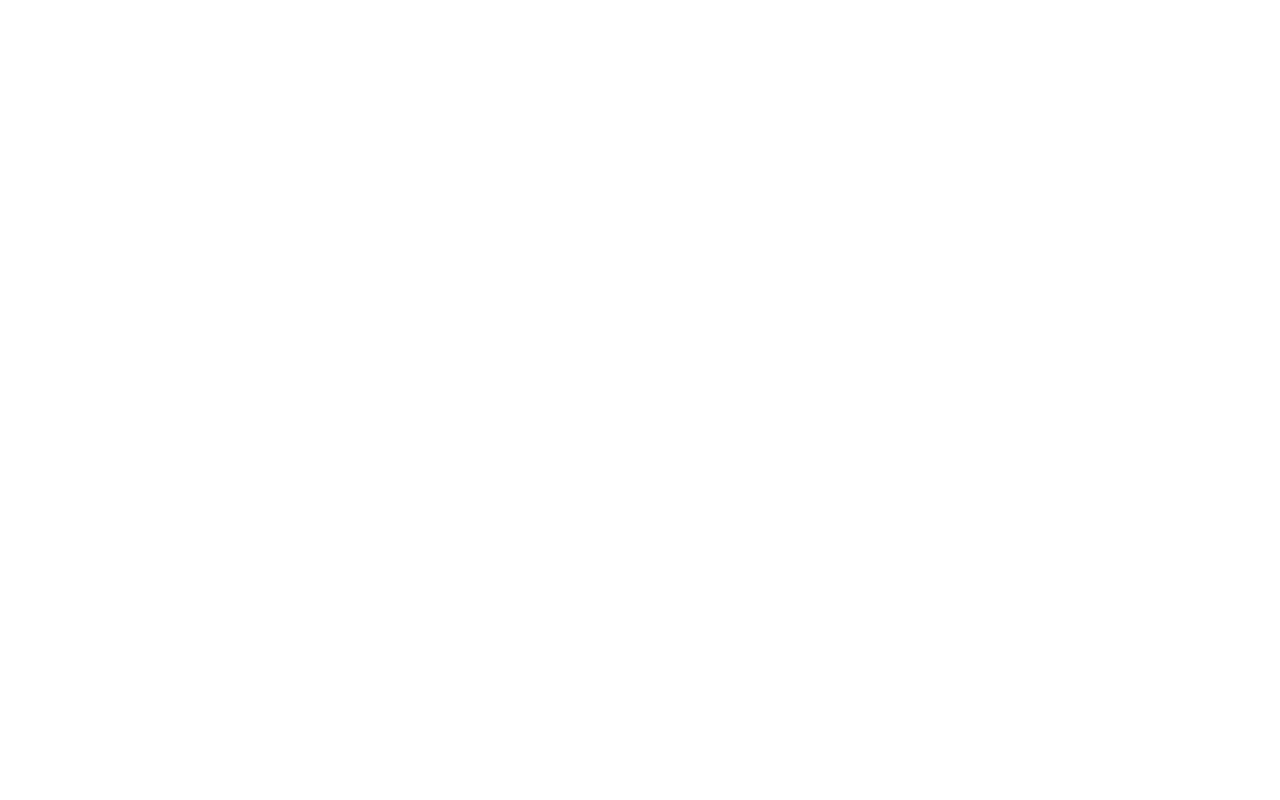
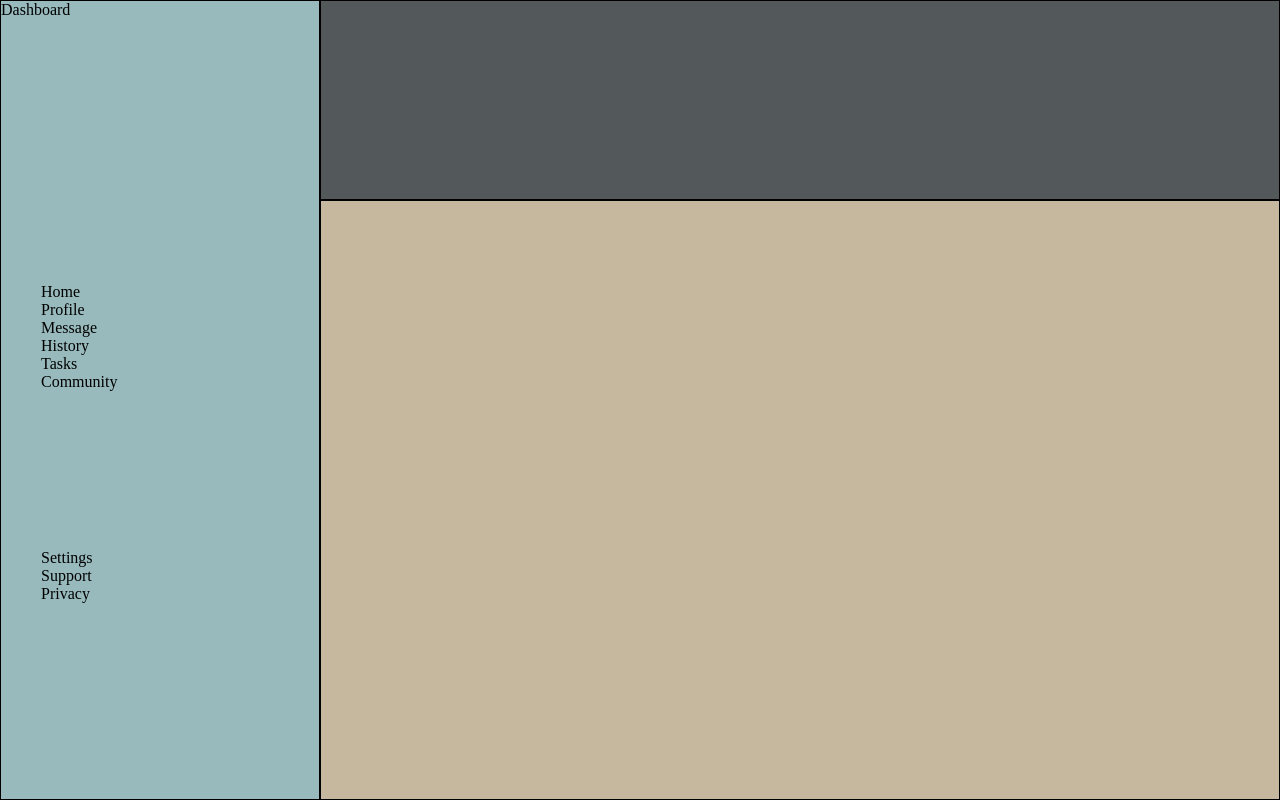
Before and after one commit to Portavion/odin-admin-dashboard, a plain HTML site: page index.html in a window 1280 px wide. Drawn offline with Linux system fonts and the light colour scheme.

Commit message:
Create structure for main layout and add sidebar navigation elements

```diff
--- a/index.html
+++ b/index.html
@@ -7,6 +7,31 @@
     <link rel="stylesheet" href="style.css"/>
 </head>
 <body>
+    <div class="main-layout">
+        <div class="sidebar">
+            <div class="logo">Dashboard</div>
+            <div class="nav">
+                <ul>
+                    <li>Home</li>
+                    <li>Profile</li>
+                    <li>Message</li>
+                    <li>History</li>
+                    <li>Tasks</li>
+                    <li>Community</li>
+                </ul>
+            </div>
+            <div class="settings">
+                <ul>
+                    <li>Settings</li>
+                    <li>Support</li>
+                    <li>Privacy</li>
+                </ul>
+            </div>
+        </div>
 
+        <header></header>
+
+        <div class="content"></div>
+    </div>
 </body>
 </html>
--- a/style.css
+++ b/style.css
@@ -1,3 +1,43 @@
 :root{
+    --color-1: #53595a;
+    --color-2: #98babc;
+    --color-3: #c6b79f;
+}
 
+body {
+    padding: 0;
+    margin: 0;
 }
+
+ul, li{
+    list-style: none;
+}
+
+.main-layout {
+    display: grid;
+    height: 100vh;
+    grid-template: 1fr 3fr/ 1fr 3fr;
+   /* grid-template: 100px 100px 100px / 100px 100px 100px; */
+}
+
+.sidebar, .content, header {
+    border: 1px solid black;
+}
+
+.sidebar {
+    background-color: var(--color-2);
+    grid-area: 1 / 1 / -1 / 2;
+
+    display: grid;
+    grid-template: repeat(3, 1fr) / 1fr;
+}
+
+.content {
+    background-color: var(--color-3);
+    grid-area: 2 / 2 / -1 / -1;
+}
+
+header {
+    background-color: var(--color-1);
+    grid-area: 1 / 2 / 2 / -1;
+}
```
